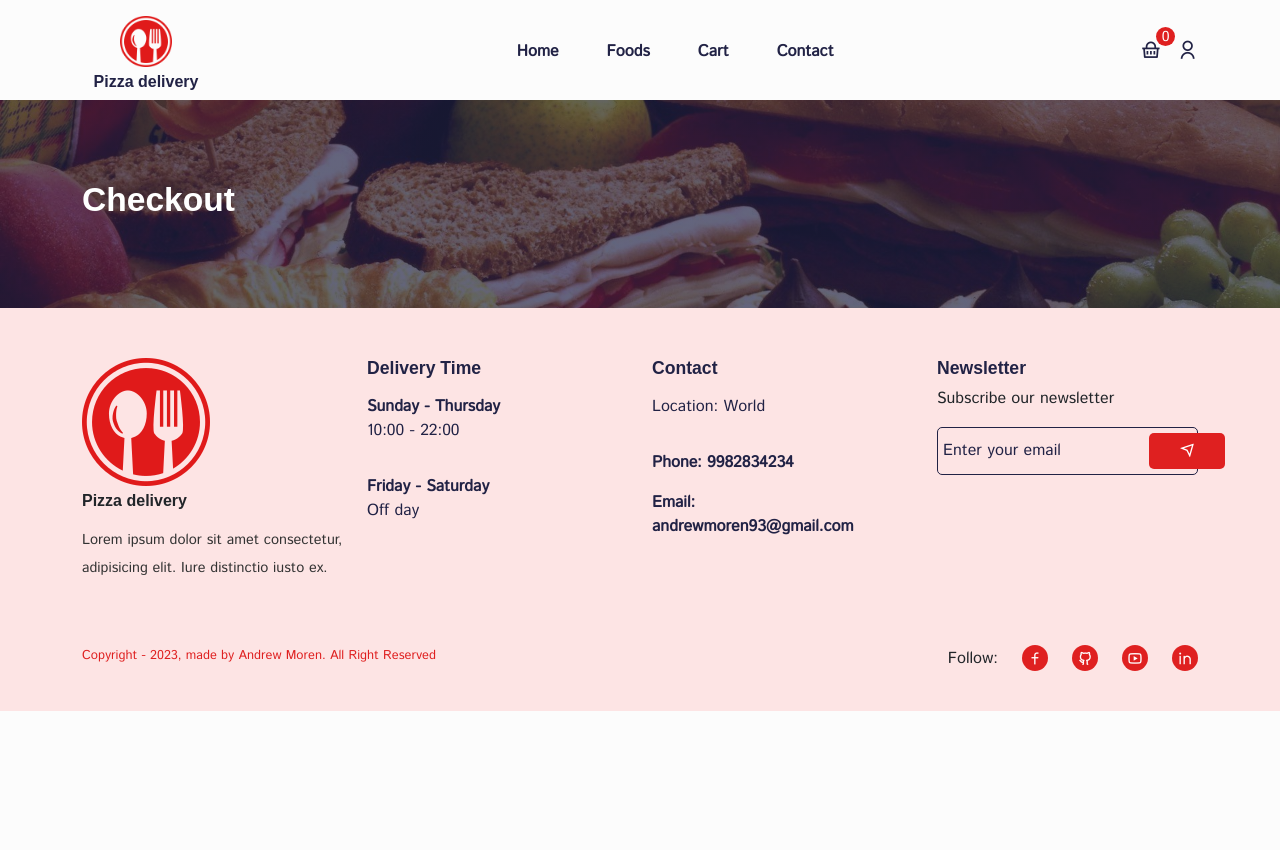
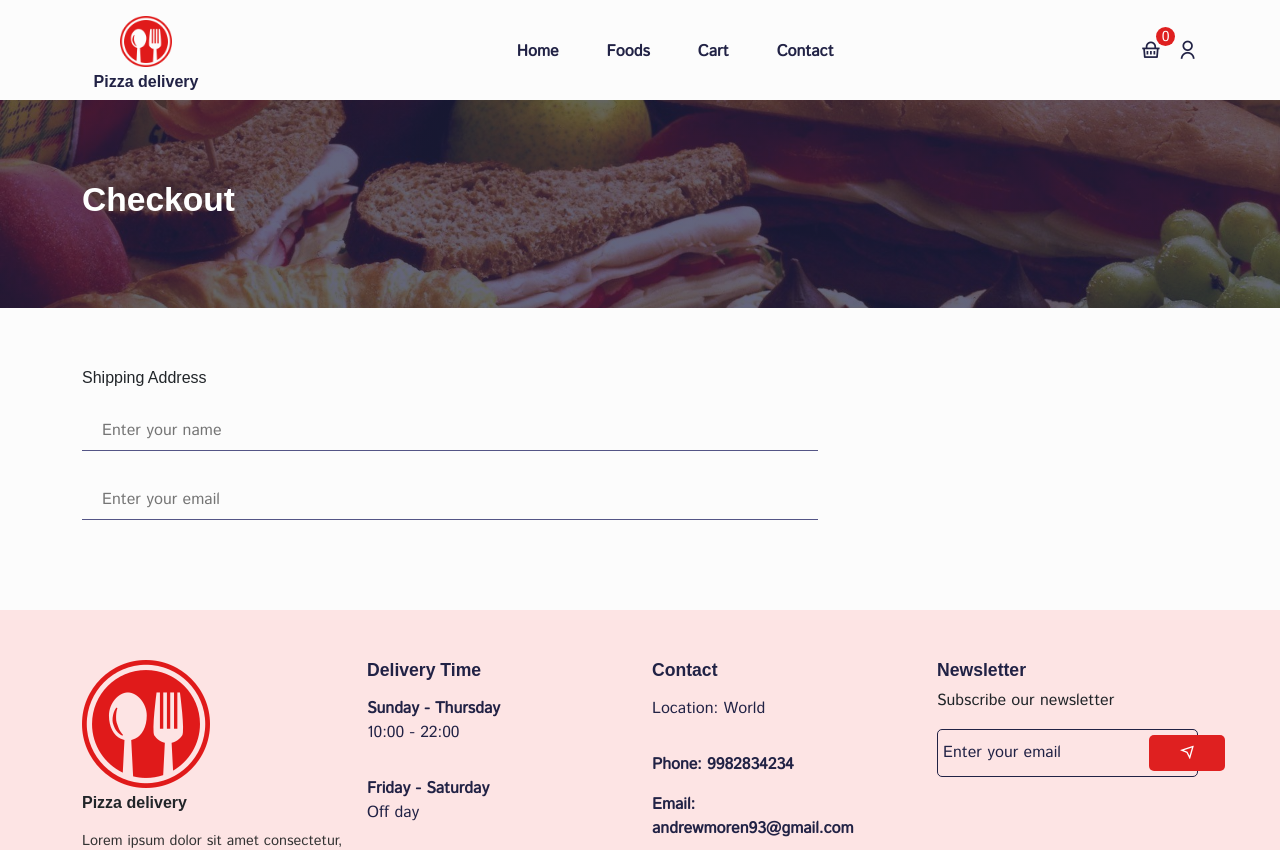
Before and after one commit to Andrewmoren/e_commerce_pizza, a React (Create React App) app: page /checkout in a window 1280 px wide. Shown: the top 850 px of the page. Before the commit the page ends 800 px from the top, so only its background shows below. Built offline with nearby package versions, Linux system fonts and the light colour scheme; a web font is replaced by a local one.

Commit message:
build Checkout 1

```diff
--- a/src/pages/Checkout.jsx
+++ b/src/pages/Checkout.jsx
@@ -6,8 +6,26 @@ import Helmet from "../components/Helmet/Helmet";
 
 const Checkout = () => {
   return (
-    <Helmet>
+    <Helmet title="Checkout">
       <CommonSection title="Checkout" />
+      <section>
+        <Container>
+          <Row>
+            <Col lg="8" md="6">
+              <h6 className="mb-4">Shipping Address</h6>
+              <form className="checkout__form">
+                <div className="form__group">
+                  <input type="text" placeholder="Enter your name" />
+                </div>
+                <div className="form__group">
+                  <input type="email" placeholder="Enter your email" />
+                </div>
+              </form>
+            </Col>
+            <Col lg="4" md="6"></Col>
+          </Row>
+        </Container>
+      </section>
     </Helmet>
   );
 };
```
